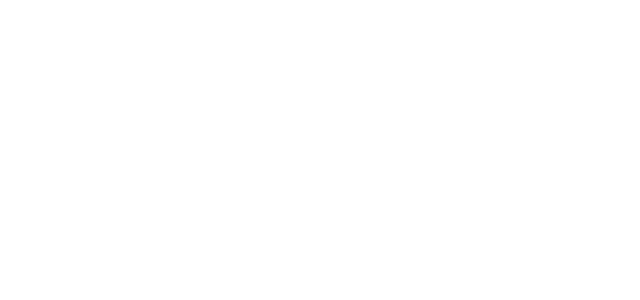
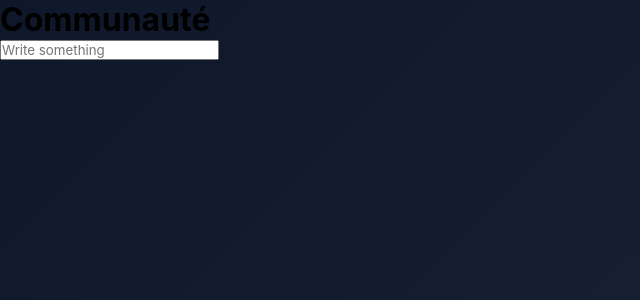
Before and after one commit to MESLIMOHAMEDM22005188/TaskFlow, a React (Vite) app in the folder frontend/: page /communaute in a window 1280 px wide. Before the commit this address had no page. Shown: the top 300 px of the page, without its empty margins (0-640 px from the left). Built offline with nearby package versions, Linux system fonts and the light colour scheme.

Commit message:
feat: add community page with basic post state management

```diff
--- a/frontend/src/App.tsx
+++ b/frontend/src/App.tsx
@@ -4,6 +4,11 @@
 import Login from "./pages/Login";
 import Signup from "./pages/Signup";
 import Dashboard from "./pages/Dashboard";
+import Objectifs from "./pages/Objectifs"
+import Flow from "./pages/Flow"
+import Profil from "./pages/Profil"
+import Communaute from "./pages/Communaute"
+import Parametres from "./pages/Parametres"
 
 function App() {
 
@@ -18,6 +23,12 @@
         <Route path="/signup" element={<Signup />} />
 
         <Route path="/dashboard" element={<Dashboard />} />
+          <Route path="/objectifs" element={<Objectifs/>} />
+          <Route path="/flow" element={<Flow/>} />
+          <Route path="/profil" element={<Profil/>} />
+          <Route path="/communaute" element={<Communaute/>} />
+          <Route path="/parametres" element={<Parametres/>} />
+
 
       </Routes>
 
--- /dev/null
+++ b/frontend/src/pages/Communaute.tsx
@@ -0,0 +1,24 @@
+import { useState } from "react"
+import "../assets/css/dashboard.css"
+
+export default function Communaute(){
+
+    const [message,setMessage] = useState("")
+
+    return(
+
+        <div className="dashboard">
+
+            <h1>Communauté</h1>
+
+            <input
+                value={message}
+                onChange={(e)=>setMessage(e.target.value)}
+                placeholder="Write something"
+            />
+
+        </div>
+
+    )
+
+}
```
Also changed, not shown: frontend/src/pages/Flow.tsx (added), frontend/src/pages/Objectifs.tsx (added), frontend/src/pages/Parametres.tsx (added), frontend/src/pages/Profil.tsx (added).
